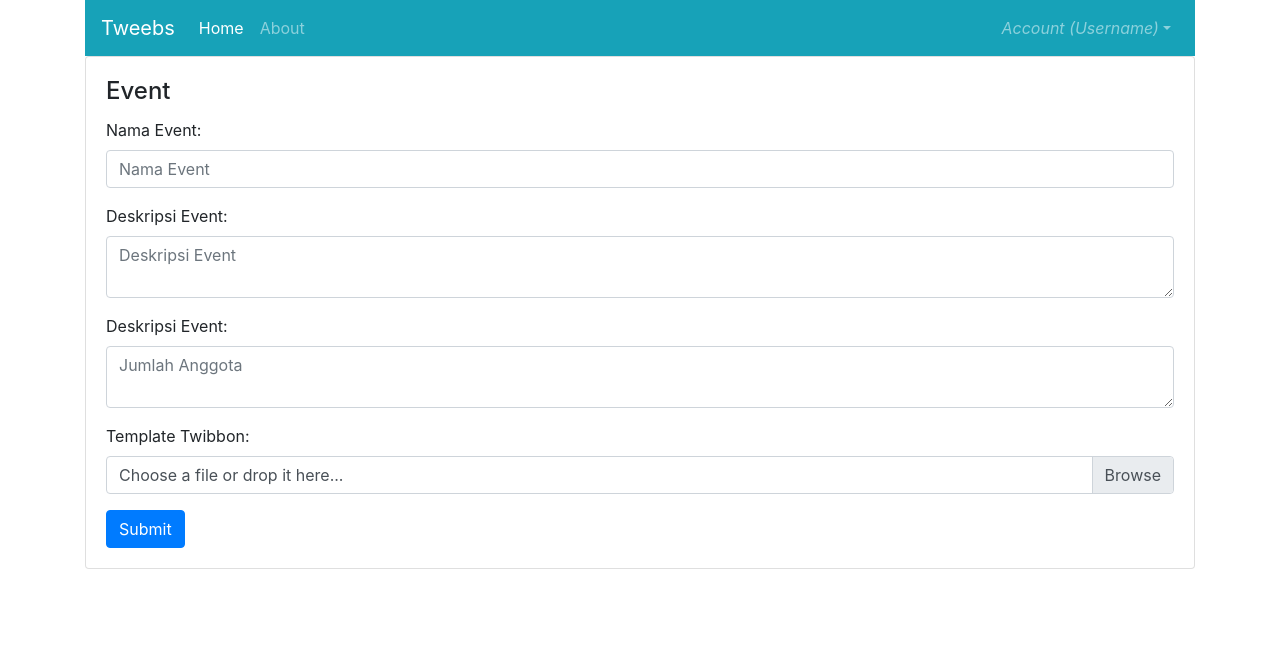
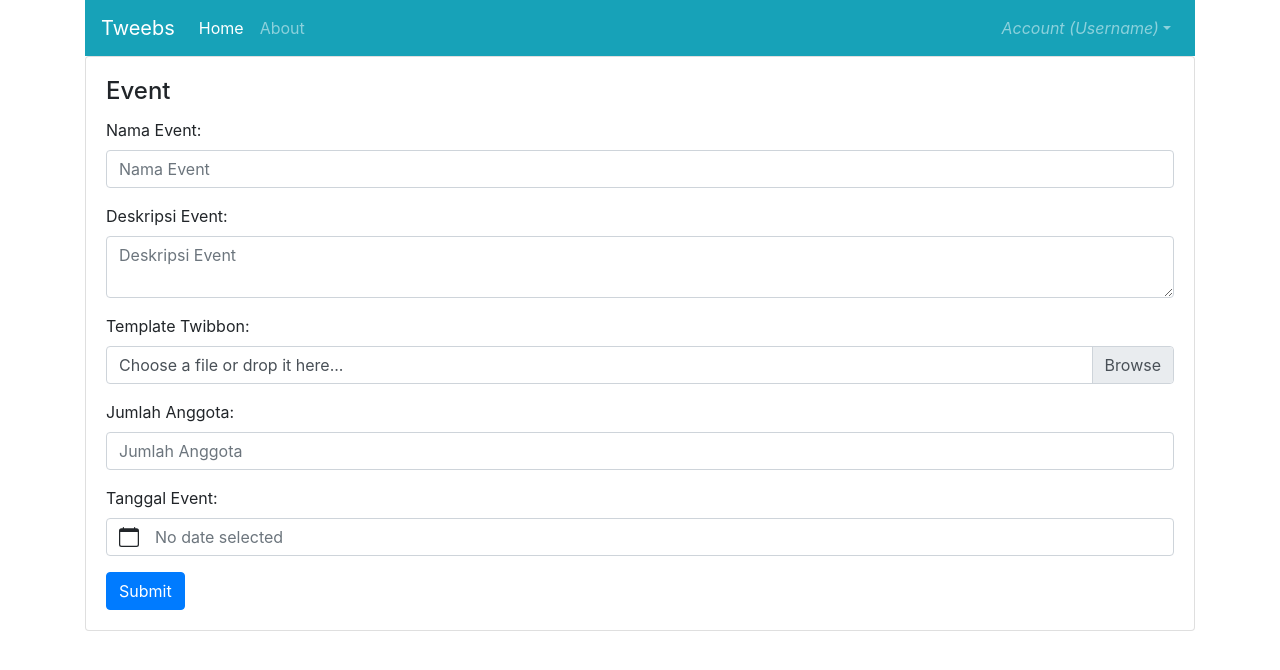
Before and after one commit to abisatria1/DIPL, a Vue app in the folder frontend/: page /event/add in a window 1280 px wide. Shown: the top 670 px of the page. Built offline with nearby package versions, Linux system fonts and the light colour scheme.

Commit message:
frontend: integrate addevent with backend
Signed-off-by: Iqbal Syamil Ayasy <iqbal@pintu.co.id>

```diff
--- a/frontend/package.json
+++ b/frontend/package.json
@@ -8,6 +8,7 @@
     "lint": "vue-cli-service lint"
   },
   "dependencies": {
+    "axios": "^0.21.1",
     "bootstrap": "^4.6.0",
     "bootstrap-vue": "^2.21.2",
     "core-js": "^3.6.5",
--- a/frontend/src/views/addEvent.vue
+++ b/frontend/src/views/addEvent.vue
@@ -31,30 +31,37 @@
       </b-form-group>
 
       <b-form-group
+        id="input-group-3"
+        label="Template Twibbon:"
+        label-for="input-3"
+      >
+        <b-form-file
+        v-model="form.template_twibbon"
+        placeholder="Choose a file or drop it here..."
+        drop-placeholder="Drop file here..."
+        ></b-form-file>
+      </b-form-group>
+
+      <b-form-group
         id="input-group-4"
-        label="Deskripsi Event:"
+        label="Jumlah Anggota:"
         label-for="input-4"
       >
-        <b-form-textarea
+        <b-form-input
           id="input-4"
           v-model="form.jumlah_anggota"
           type="text"
           placeholder="Jumlah Anggota"
           required
-        ></b-form-textarea>
+        ></b-form-input>
       </b-form-group>
 
-
       <b-form-group
-        id="input-group-2"
-        label="Template Twibbon:"
-        label-for="input-2"
+        id="input-group-4"
+        label="Tanggal Event:"
+        label-for="input-4"
       >
-        <b-form-file
-        v-model="form.template"
-        placeholder="Choose a file or drop it here..."
-        drop-placeholder="Drop file here..."
-        ></b-form-file>
+        <b-form-datepicker v-model="tanggal_event" locale="en"></b-form-datepicker>
       </b-form-group>
 
 
@@ -65,13 +72,16 @@
 </template>
 
 <script>
+import axios from 'axios';
   export default {
     data() {
       return {
         form: {
-            template:null,
+            template_twibbon:null,
             nama_event: '',
             desc_event:'',
+            jumlah_anggota: null,
+
         },
         show: true
       }
@@ -79,7 +89,23 @@
     methods: {
       onSubmit(event) {
         event.preventDefault()
-        alert(JSON.stringify(this.form))
+        const config = {
+            method: 'post',
+            url: '{{base_url}}/api/campaigner/event/',
+            headers: {
+                'Authorization': 'eyJhbGciOiJIUzI1NiIsInR5cCI6IkpXVCJ9.eyJpc3MiOiJUd2VlYnoiLCJzdWIiOnsiY2FtcGFpZ25lcklkIjoyfSwiaWF0IjoxNjE4OTEwNDUzMjM0LCJleHAiOjE2MTg5MTA1Mzk2MzR9.x1oT3lPC_FeupPVb444INFpde0WxDTAp0kA_wM5dak0',
+            },
+            data : this.form
+        };
+        axios(config)
+        .then(function (response) {
+            alert('success')
+            console.log(JSON.stringify(response.data));
+        })
+        .catch(function (error) {
+            alert('Gagal!')
+            console.log(error)
+        });
       }
     }
   }
```
Also changed, not shown: 1 other file (tests, documents, lock files or other folders).
